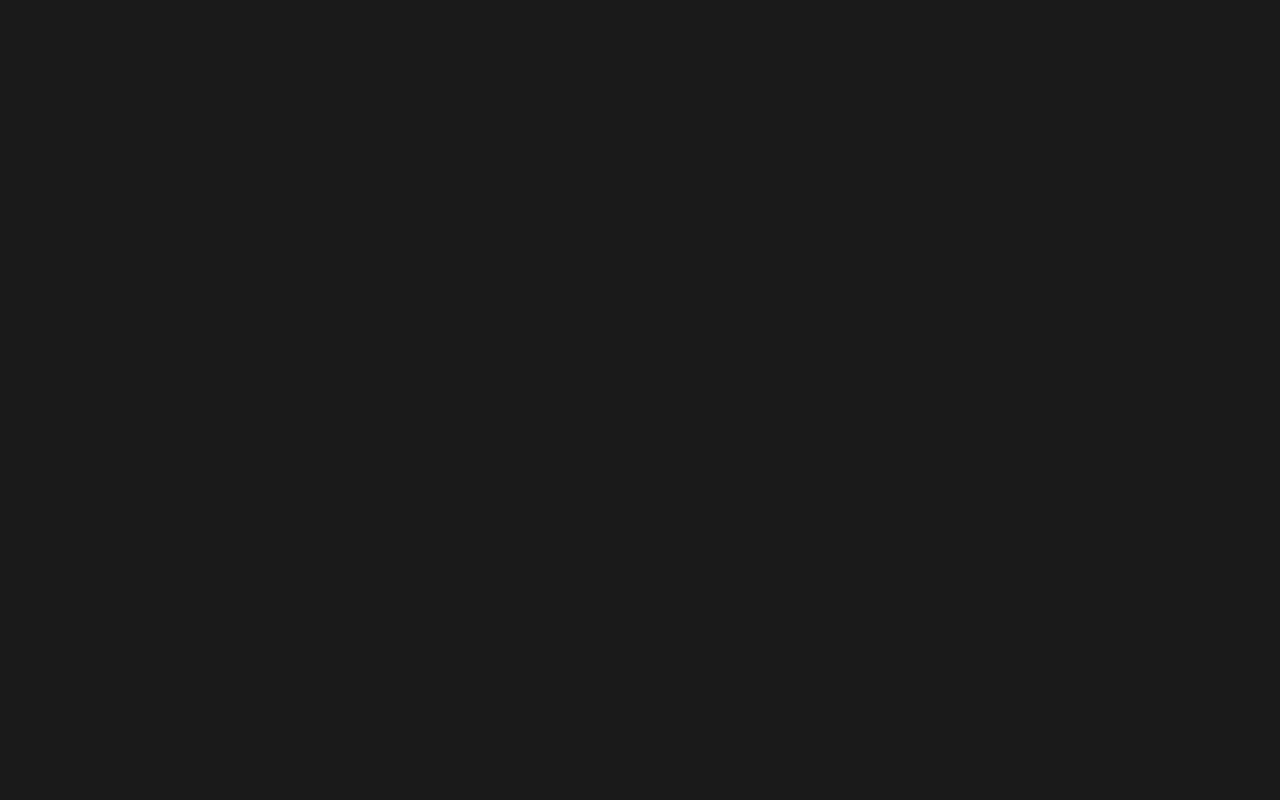
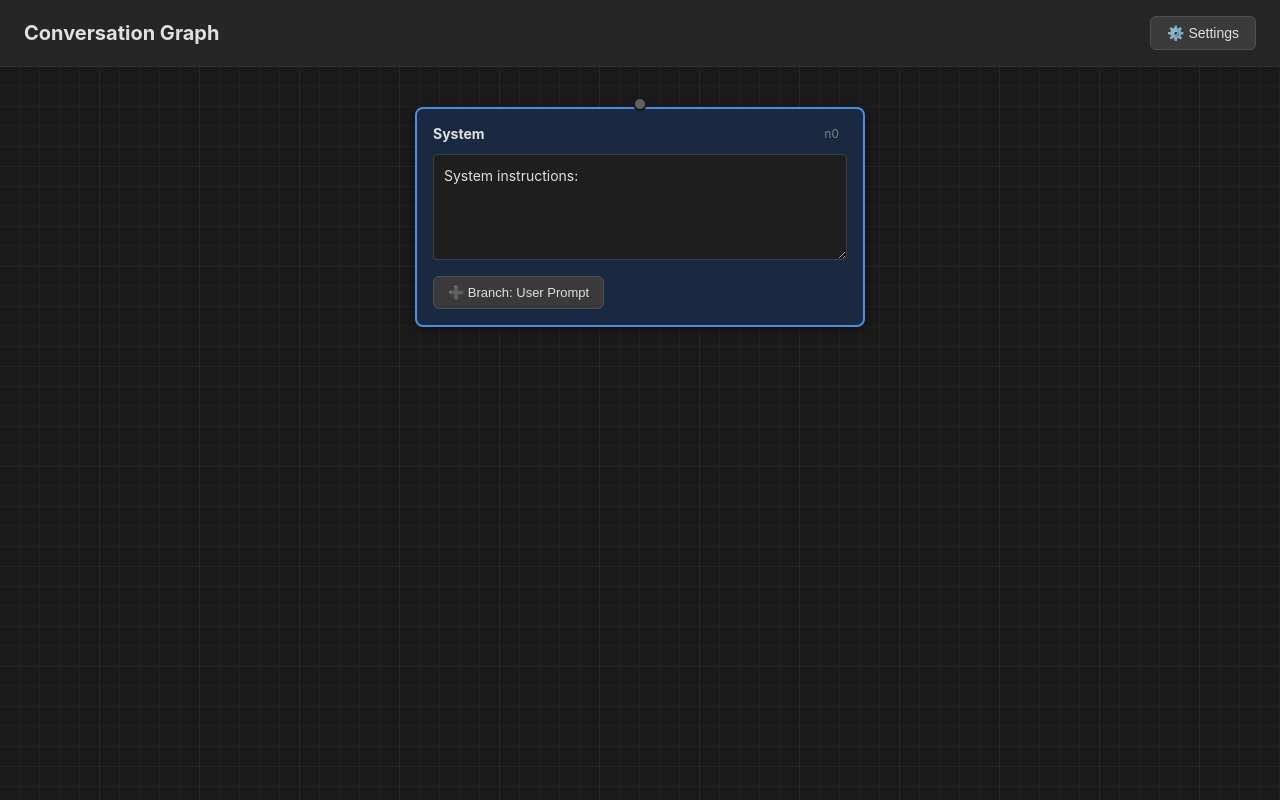
Before and after one commit to EsteveSegura/node-graph, a Vue app: page /t/1 in a window 1280 px wide. Before the commit this address had no page. Built offline with nearby package versions, Linux system fonts and the light colour scheme.

Commit message:
feat: serialization

```diff
--- /dev/null
+++ b/src/composables/useConversationId.js
@@ -0,0 +1,57 @@
+import { useRoute, useRouter } from 'vue-router'
+
+/**
+ * Composable to manage conversation UUID in the route
+ */
+export function useConversationId() {
+  const route = useRoute()
+  const router = useRouter()
+
+  /**
+   * Generates a new UUID using crypto.randomUUID()
+   * Falls back to a simple implementation if not available
+   */
+  const generateUUID = () => {
+    if (typeof crypto !== 'undefined' && crypto.randomUUID) {
+      return crypto.randomUUID()
+    }
+    // Fallback for older browsers
+    return 'xxxxxxxx-xxxx-4xxx-yxxx-xxxxxxxxxxxx'.replace(/[xy]/g, (c) => {
+      const r = Math.random() * 16 | 0
+      const v = c === 'x' ? r : (r & 0x3 | 0x8)
+      return v.toString(16)
+    })
+  }
+
+  /**
+   * Gets the current conversation UUID from route params
+   * If no UUID exists, generates one and redirects
+   * @returns {string} The conversation UUID
+   */
+  const ensureConversationId = () => {
+    const uuid = route.params.uuid
+
+    if (!uuid) {
+      // Generate new UUID and redirect
+      const newUuid = generateUUID()
+      router.replace({ name: 'conversation', params: { uuid: newUuid } })
+      return newUuid
+    }
+
+    return uuid
+  }
+
+  /**
+   * Gets the current conversation UUID without redirecting
+   * @returns {string|null} The conversation UUID or null if not present
+   */
+  const getConversationId = () => {
+    return route.params.uuid || null
+  }
+
+  return {
+    ensureConversationId,
+    getConversationId,
+    generateUUID
+  }
+}
--- a/src/router/index.js
+++ b/src/router/index.js
@@ -11,7 +11,7 @@ const router = createRouter({
       component: HomePage
     },
     {
-      path: '/t',
+      path: '/t/:uuid?',
       name: 'conversation',
       component: ConversationView
     }
--- a/src/stores/conversation.js
+++ b/src/stores/conversation.js
@@ -6,7 +6,8 @@ export const useConversationStore = defineStore('conversation', {
     nodes: [],
     nodesById: {},
     seq: 0,
-    generatingNodes: new Set() // Node IDs currently generating responses
+    generatingNodes: new Set(), // Node IDs currently generating responses
+    conversationId: null // Current conversation UUID for autosave
   }),
 
   getters: {
@@ -72,6 +73,9 @@ export const useConversationStore = defineStore('conversation', {
       this.nodesById[newNode.id] = newNode
       parent.children.push(newNode.id)
 
+      // Autosave after creating node
+      this.autosave()
+
       return newNode.id
     },
 
@@ -81,6 +85,9 @@ export const useConversationStore = defineStore('conversation', {
         throw new Error(`Node ${nodeId} not found`)
       }
       node.text = newText
+
+      // Autosave after text update
+      this.autosave()
     },
 
     /**
@@ -120,6 +127,9 @@ export const useConversationStore = defineStore('conversation', {
 
       // Remove from generating set if present
       this.generatingNodes.delete(nodeId)
+
+      // Autosave after deleting node
+      this.autosave()
     },
 
     /**
@@ -200,6 +210,9 @@ export const useConversationStore = defineStore('conversation', {
         // Update node text
         this.updateText(nodeId, response)
 
+        // Autosave after successful generation
+        // (note: updateText already calls autosave, but we ensure it here too)
+
       } catch (error) {
         console.error('Error generating LLM response:', error)
         this.updateText(nodeId, `❌ Error: ${error.message}`)
@@ -208,6 +221,96 @@ export const useConversationStore = defineStore('conversation', {
         // Remove from generating set
         this.generatingNodes.delete(nodeId)
       }
+    },
+
+    /**
+     * Set the current conversation ID for autosave
+     */
+    setConversationId(uuid) {
+      this.conversationId = uuid
+    },
+
+    /**
+     * Serialize the current state to JSON-compatible object
+     */
+    serializeState() {
+      return {
+        nodes: this.nodes,
+        nodesById: this.nodesById,
+        seq: this.seq,
+        version: 1,
+        timestamp: new Date().toISOString()
+      }
+    },
+
+    /**
+     * Deserialize and restore state from a saved object
+     */
+    deserializeState(data) {
+      if (!data || typeof data !== 'object') {
+        throw new Error('Invalid conversation data')
+      }
+
+      // Restore state
+      this.nodes = data.nodes || []
+      this.nodesById = data.nodesById || {}
+      this.seq = data.seq || 0
+
+      // Clear transient state
+      this.generatingNodes.clear()
+    },
+
+    /**
+     * Save current state to localStorage
+     */
+    saveToLocalStorage(uuid) {
+      if (!uuid) {
+        console.warn('Cannot save: no conversation ID provided')
+        return
+      }
+
+      try {
+        const data = this.serializeState()
+        const key = `conversation_${uuid}`
+        localStorage.setItem(key, JSON.stringify(data))
+      } catch (error) {
+        console.error('Error saving conversation to localStorage:', error)
+      }
+    },
+
+    /**
+     * Load state from localStorage
+     */
+    loadFromLocalStorage(uuid) {
+      if (!uuid) {
+        console.warn('Cannot load: no conversation ID provided')
+        return false
+      }
+
+      try {
+        const key = `conversation_${uuid}`
+        const data = localStorage.getItem(key)
+
+        if (!data) {
+          return false
+        }
+
+        const parsed = JSON.parse(data)
+        this.deserializeState(parsed)
+        return true
+      } catch (error) {
+        console.error('Error loading conversation from localStorage:', error)
+        return false
+      }
+    },
+
+    /**
+     * Autosave current state
+     */
+    autosave() {
+      if (this.conversationId) {
+        this.saveToLocalStorage(this.conversationId)
+      }
     }
   }
 })
--- a/src/views/ConversationView.vue
+++ b/src/views/ConversationView.vue
@@ -4,12 +4,26 @@ import ConversationNode from '../components/ConversationNode'
 import InfiniteCanvas from '../components/InfiniteCanvas.vue'
 import SettingsModal from '../components/SettingsModal.vue'
 import { useConversationStore } from '../stores/conversation'
+import { useConversationId } from '../composables/useConversationId'
 
 const store = useConversationStore()
 const showSettings = ref(false)
+const { ensureConversationId } = useConversationId()
 
 onMounted(() => {
-  store.initialize()
+  // Get or generate conversation UUID
+  const uuid = ensureConversationId()
+
+  // Try to load existing conversation from localStorage
+  const loaded = store.loadFromLocalStorage(uuid)
+
+  // If no saved conversation exists, initialize a new one
+  if (!loaded) {
+    store.initialize()
+  }
+
+  // Set the conversation ID for autosave
+  store.setConversationId(uuid)
 })
 
 const openSettings = () => {
```
